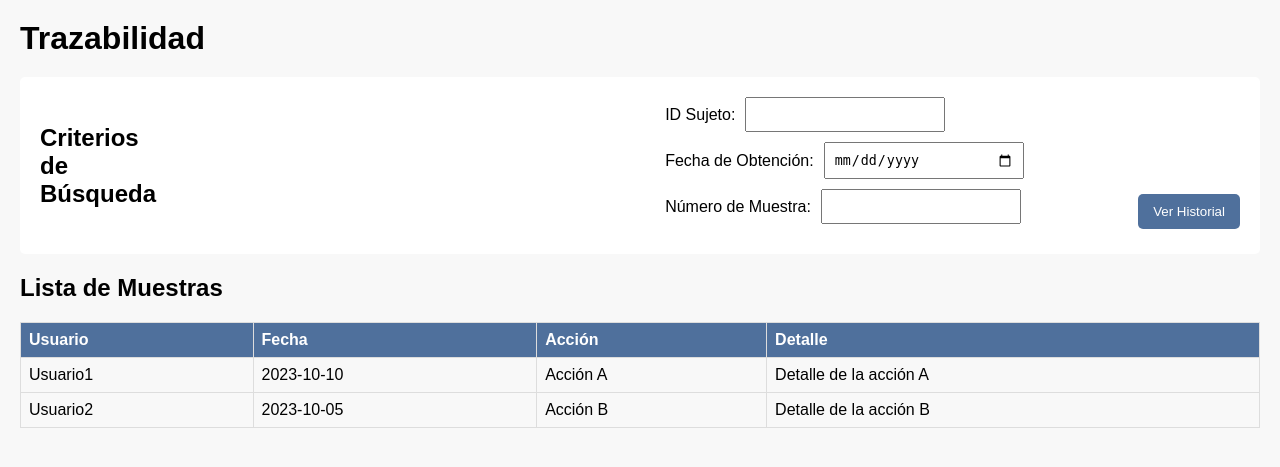
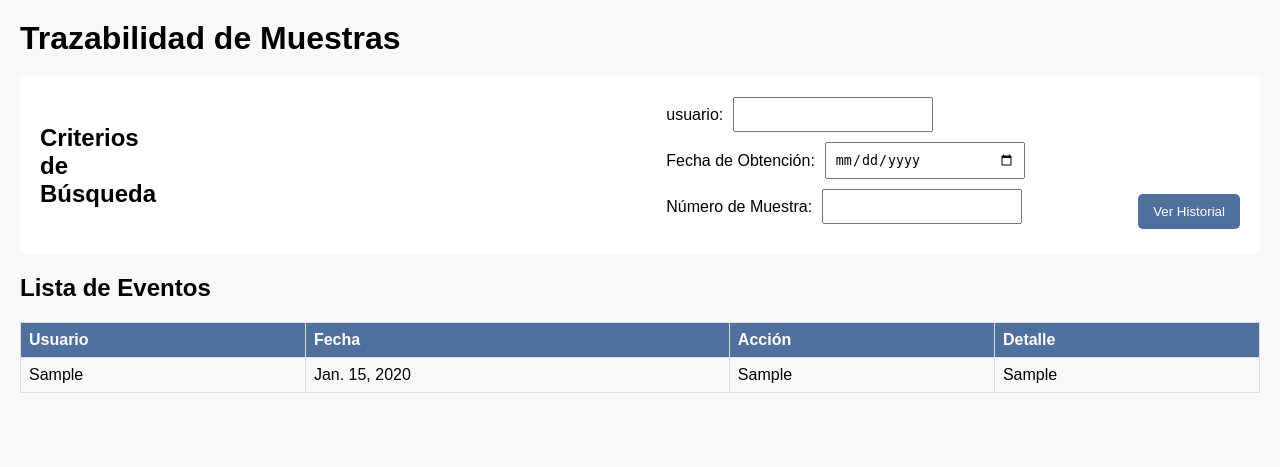
Before and after one commit to sanjaygrr/Biobanco, a Django app: page /trazability/ in a window 1280 px wide. Shown: the part 80-547 px from the top of the page. Run offline with Django 4.2, Linux system fonts and the light colour scheme; tables that the repository leaves empty hold one stand-in row (values such as "Sample post").

Commit message:
feat add trazabilty to delete, create and ship sample

```diff
--- a/Biobanco/biobanco/urls.py
+++ b/Biobanco/biobanco/urls.py
@@ -29,7 +29,7 @@ urlpatterns = [
          views.update_sample, name='update_sample'),
     path('shipments/detail/<int:shipment_id>/',
          views.shipments_detail, name='shipments_detail'),
-    path('check_sample_space_duplicate/', views.check_sample_space_duplicate,
-         name='check_sample_space_duplicate'),
+    #     path('check_sample_space_duplicate/', views.check_sample_space_duplicate,
+    #          name='check_sample_space_duplicate'),
 
 ]
--- a/Biobanco/muestras/models.py
+++ b/Biobanco/muestras/models.py
@@ -109,7 +109,8 @@ class SampleEvent(models.Model):
     event_date = models.DateField()
     action = models.CharField(max_length=15)
     action_information = models.CharField(max_length=100)
-    SAMPLE_id_sample = models.ForeignKey(Sample, on_delete=models.CASCADE)
+    SAMPLE_id_sample = models.ForeignKey(
+        Sample, on_delete=models.SET_NULL, null=True)
 
     def __str__(self):
         return f"Event {self.id_event} on Sample {self.SAMPLE_id_sample.id_sample}"
--- a/Biobanco/muestras/templates/base.html
+++ b/Biobanco/muestras/templates/base.html
@@ -179,7 +179,7 @@
                 <div class="dropdown-content">
                     <a href="/samples_report">Reporte de Muestras</a>
                     <a href="/shipments_report">Reporte de Envíos</a>
-                    <a href="/trazability">Trazabilidad</a>
+                    <a href="/trazability">Trazabilidad de muestras</a>
                 </div>
             </li>
             <li><a href="/" class="logout">Log Out</a></li>
--- a/Biobanco/muestras/templates/trazability.html
+++ b/Biobanco/muestras/templates/trazability.html
@@ -71,14 +71,14 @@
         color: white;
     }
 </style>
-<h1>Trazabilidad</h1>
+<h1>Trazabilidad de Muestras</h1>
 
 <div class="section">
     <div class="filter-box">
         <h2>Criterios de Búsqueda</h2>
-        <form action="/home" method="GET">
+        <form id="search-form">
             <div class="form-group">
-                <label for="subject_id">ID Sujeto:</label>
+                <label for="subject_id">usuario:</label>
                 <input type="text" id="subject_id" name="subject_id">
             </div>
             <div class="form-group">
@@ -89,15 +89,16 @@
                 <label for="sample_number">Número de Muestra:</label>
                 <input type="text" id="sample_number" name="sample_number">
             </div>
-            <button onclick="redirectToHome()">Ver Historial</button>
+            <button type="button" onclick="submitForm()">Ver Historial</button>
         </form>
     </div>
 </div>
 
 <div class="section">
     <div class="samples-list">
-        <h2>Lista de Muestras</h2>
-        <table>
+        <h2>Lista de Eventos</h2>
+        <table id="sample-events-table">
+            <!-- Encabezados de tabla aquí -->
             <thead>
                 <tr>
                     <th>Usuario</th>
@@ -107,36 +108,24 @@
                 </tr>
             </thead>
             <tbody>
-                <!-- Valores de prueba -->
-                <tr>
-                    <td>Usuario1</td>
-                    <td>2023-10-10</td>
-                    <td>Acción A</td>
-                    <td>Detalle de la acción A</td>
-                </tr>
-                <tr>
-                    <td>Usuario2</td>
-                    <td>2023-10-05</td>
-                    <td>Acción B</td>
-                    <td>Detalle de la acción B</td>
-                </tr>
-                <!-- Fin de valores de prueba -->
-
-                {% for sample in samples %}
+                <!-- Datos de muestra de eventos aquí -->
+                {% for sample_event in sample_events %}
                     <tr>
-                        <td>{{ sample.user }}</td>
-                        <td>{{ sample.date }}</td>
-                        <td>{{ sample.action }}</td>
-                        <td>{{ sample.detail }}</td>
+                        <td>{{ sample_event.event_user }}</td>
+                        <td>{{ sample_event.event_date }}</td>
+                        <td>{{ sample_event.action }}</td>
+                        <td>{{ sample_event.action_information }}</td>
                     </tr>
                 {% endfor %}
             </tbody>
         </table>
     </div>
 </div>
+
 <script>
-    function redirectToHome() {
-        window.location.href = "/home";
+    function submitForm() {
+        const form = document.getElementById('search-form');
+        form.submit();
     }
 </script>
 {% endblock %}
--- a/Biobanco/muestras/views.py
+++ b/Biobanco/muestras/views.py
@@ -1,4 +1,4 @@
-from .models import Storage, StorageType, Sample, Location, Shipment
+from .models import Storage, StorageType, Sample, Location, Shipment, SampleEvent
 from django.views.decorators.http import require_http_methods
 from django.contrib.auth.forms import UserCreationForm
 from django.views.decorators.http import require_POST
@@ -14,7 +14,9 @@ from django.http import HttpResponse
 from accounts.models import Account, Role
 from django.contrib import messages
 from django.urls import reverse
+from django.db import transaction
 import json
+from django.utils import timezone
 
 
 def home(request):
@@ -248,48 +250,78 @@ def create_sample(request):
         storage_combination = f"{request.POST.get('freezer_id')}-{request.POST.get('rack_id')}-{request.POST.get('caja_id')}"
         cell_value = int(request.POST.get('cell'))
 
-        existing_location = Location.objects.filter(
-            STORAGE_id_storage_1__storage_name=storage_combination,
-            cell=cell_value
-        ).first()
+        with transaction.atomic():
+            existing_location = Location.objects.filter(
+                STORAGE_id_storage_1__storage_name=storage_combination,
+                cell=cell_value
+            ).first()
 
-        if existing_location:
-            # Si existe una ubicación en el mismo espacio, muestra una alerta de SweetAlert
-            return JsonResponse({'message': 'No se puede crear muestra en el mismo espacio repetida'}, status=400)
+            if existing_location:
+                # Si existe una ubicación en el mismo espacio, muestra una alerta de SweetAlert
+                return JsonResponse({'message': 'No se puede crear muestra en el mismo espacio repetida'}, status=400)
 
-        if shipment_id:
-            sample.SHIPMENT_id_shipment = int(shipment_id)
+            existing_samples_in_location = Sample.objects.filter(
+                location__STORAGE_id_storage_1__storage_name=storage_combination,
+                location__cell=cell_value
+            )
 
-        sample.save()
+            if existing_samples_in_location.exists():
+                # Si existen muestras en la misma ubicación, muestra una alerta de SweetAlert
+                return JsonResponse({'message': 'Ya existe una muestra en esta ubicación'}, status=400)
 
-        # Lógica de Guardado de Ubicaciones
-        for storage_value_key in ['freezer_id', 'rack_id', 'caja_id']:
-            storage_value = request.POST.get(storage_value_key)
-            storage_type, storage_name = storage_value.split('-')
+            if shipment_id:
+                sample.SHIPMENT_id_shipment = int(shipment_id)
 
-            # Buscar el objeto Storage usando el nombre del almacenamiento:
-            storage_obj = Storage.objects.filter(
-                storage_name=storage_name).first()
-            if storage_obj:
-                cell_value = int(request.POST.get('cell'))
-                location = Location(
-                    cell=cell_value,
-                    SAMPLE_id_sample_1=sample,
-                    STORAGE_id_storage_1=storage_obj,
-                    STORAGE_TYPE_id_storagetype_id=int(storage_type)
-                )
-                location.save()
-                print(
-                    f"Ubicación para {storage_obj.storage_name} guardada con éxito.")
+            sample.save()
+
+            # Lógica para crear un registro en SampleEvent
+            event_user = request.user.username  # Obtener el nombre del usuario actual
+            action = "Registrar muestra"  # Acción por defecto
+            # Detalle
+            action_information = f"ID de la muestra: {sample.id_sample}"
+
+            sample_event = SampleEvent(
+                event_user=event_user,
+                event_date=date_sample,  # Puedes usar la fecha de la muestra o la fecha actual
+                action=action,
+                action_information=action_information,
+                SAMPLE_id_sample=sample
+            )
+            sample_event.save()
+
+            # Lógica de Guardado de Ubicaciones
+            for storage_value_key in ['freezer_id', 'rack_id', 'caja_id']:
+                storage_value = request.POST.get(storage_value_key)
+                storage_type, storage_name = storage_value.split('-')
+
+                # Buscar el objeto Storage usando el nombre del almacenamiento:
+                storage_obj = Storage.objects.filter(
+                    storage_name=storage_name).first()
+                if storage_obj:
+                    cell_value = int(request.POST.get('cell'))
+                    location = Location(
+                        cell=cell_value,
+                        SAMPLE_id_sample_1=sample,
+                        STORAGE_id_storage_1=storage_obj,
+                        STORAGE_TYPE_id_storagetype_id=int(storage_type)
+                    )
+                    location.save()
+                    if location.id_location:
+                        print(
+                            f"Ubicación para {storage_obj.storage_name} guardada con éxito.")
+                    else:
+                        print(
+                            f"Error al guardar la ubicación para {storage_obj.storage_name}.")
+                        return JsonResponse({'message': 'Error al guardar la ubicación'}, status=400)
+                else:
+                    print(
+                        f"Objeto Storage no encontrado para id: {storage_value}.")
+
+            action = request.POST.get('action')
+            if action == "add_another":
+                return redirect('create_sample')
             else:
-                print(
-                    f"Objeto Storage no encontrado para id: {storage_value}.")
-
-        action = request.POST.get('action')
-        if action == "add_another":
-            return redirect('create_sample')
-        else:
-            return redirect('sample_list')
+                return redirect('sample_list')
 
     else:
         storages = Storage.objects.all().order_by('storage_name')
@@ -303,32 +335,43 @@ def create_sample(request):
         return render(request, 'create_sample.html', context)
 
 
-def check_sample_space_duplicate(request):
-    if request.method == 'POST':
-        data = json.loads(request.body)
-        freezer_id = data.get('freezer_id')
-        rack_id = data.get('rack_id')
-        caja_id = data.get('caja_id')
-        cell = data.get('cell')
+# def check_sample_space_duplicate(request):
+#     if request.method == 'POST':
+#         data = json.loads(request.body)
+#         freezer_id = data.get('freezer_id', '')
+#         rack_id = data.get('rack_id', '')
+#         caja_id = data.get('caja_id', '')
+#         cell = data.get('cell')
 
-        # Buscar objetos de Storage para freezer, rack y caja
-        try:
-            freezer = Storage.objects.get(
-                storage_name=freezer_id.split('-')[1])
-            rack = Storage.objects.get(storage_name=rack_id.split('-')[1])
-            caja = Storage.objects.get(storage_name=caja_id.split('-')[1])
-        except Storage.DoesNotExist:
-            return JsonResponse({'error': 'Storage no encontrado'}, status=400)
+#         # Validación básica para asegurarse de que los IDs contienen '-'
+#         if '-' not in freezer_id or '-' not in rack_id or '-' not in caja_id:
+#             return JsonResponse({'error': 'Formato inválido de IDs de almacenamiento'}, status=400)
 
-        # Comprobar si ya existe una muestra en la ubicación específica
-        duplicate_exists = Location.objects.filter(
-            STORAGE_id_storage_1=caja,  # Suponiendo que caja es el nivel más específico
-            cell=cell
-        ).exists()
+#         try:
+#             # Separar el nombre del storage de su ID
+#             freezer_name = freezer_id.split('-')[1]
+#             rack_name = rack_id.split('-')[1]
+#             caja_name = caja_id.split('-')[1]
 
-        return JsonResponse({'is_duplicate': duplicate_exists})
+#             # Buscar objetos de Storage para freezer, rack y caja
+#             freezer = Storage.objects.get(storage_name=freezer_name)
+#             rack = Storage.objects.get(storage_name=rack_name)
+#             caja = Storage.objects.get(storage_name=caja_name)
 
-    return JsonResponse({'error': 'Invalid request'}, status=400)
+#         except Storage.DoesNotExist:
+#             return JsonResponse({'error': 'Storage no encontrado'}, status=400)
+#         except IndexError:
+#             return JsonResponse({'error': 'Error en el formato de IDs de almacenamiento'}, status=400)
+
+#         # Comprobar si ya existe una muestra en la ubicación específica
+#         duplicate_exists = Location.objects.filter(
+#             STORAGE_id_storage_1=caja,  # Suponiendo que caja es el nivel más específico
+#             cell=cell
+#         ).exists()
+
+#         return JsonResponse({'is_duplicate': duplicate_exists})
+
+#     return JsonResponse({'error': 'Invalid request'}, status=400)
 
 
 @csrf_exempt
@@ -433,23 +476,71 @@ def update_sample(request, sample_id):
 
 @csrf_exempt
 @require_POST
+@transaction.atomic
 def delete_sample(request, sample_id):
     try:
+        print(
+            f"Iniciando proceso de eliminación para la muestra con ID {sample_id}.")
         sample = Sample.objects.get(pk=sample_id)
+        print(f"Muestra encontrada: {sample}")
+
+        # Crear y guardar el SampleEvent antes de eliminar la muestra
+        sample_event = SampleEvent(
+            event_user=request.user.username,
+            event_date=timezone.now(),
+            action="Eliminar muestra",
+            action_information=f"Muestra con ID {sample_id} eliminada",
+            SAMPLE_id_sample=sample
+        )
+        sample_event.save()
+        print(f"SampleEvent creado con éxito: {sample_event.id_event}")
+
         sample.delete()
+        print(f"Muestra eliminada con éxito.")
+
         return JsonResponse({'status': 'success', 'message': 'Sample deleted successfully.'})
-    except Sample.DoesNotExist:
+
+    except Sample.DoesNotExist as e:
+        print(f"Error: la muestra con ID {sample_id} no existe. {e}")
         return JsonResponse({'status': 'error', 'message': 'Sample not found.'}, status=404)
+    except Exception as e:
+        print(
+            f"Error inesperado al eliminar la muestra con ID {sample_id}: {e}")
+        return JsonResponse({'error_messages': [str(e)]}, status=500)
 
 
 def trazability(request):
-    return render(request, 'trazability.html')
+    # Recupera los parámetros de búsqueda de request.GET
+    subject_id = request.GET.get('subject_id')
+    sample_date = request.GET.get('sample_date')
+    sample_number = request.GET.get('sample_number')
+
+    # Filtra los objetos SampleEvent en función de los parámetros de búsqueda
+    sample_events = SampleEvent.objects.all()
+
+    if subject_id:
+        if len(subject_id) == 1:
+            sample_events = sample_events.filter(event_user=subject_id)
+        else:
+            sample_events = sample_events.filter(
+                event_user__contains=subject_id)
+
+    if sample_date:
+        sample_events = sample_events.filter(event_date=sample_date)
+
+    if sample_number:
+        sample_events = sample_events.filter(
+            action_information__icontains=sample_number)
+
+    # Pasa los objetos filtrados al contexto de la plantilla
+    context = {'sample_events': sample_events}
+    return render(request, 'trazability.html', context)
 
 
 @require_http_methods(["GET", "POST"])
 def shipments(request):
     if request.method == 'POST':
-        # Aquí puedes añadir más validaciones si es necesario
+        # Recolección de datos del formulario
         date_shipment = request.POST.get('date_shipment')
         laboratory = request.POST.get('laboratory')
         analysis = request.POST.get('analysis')
@@ -462,10 +553,26 @@ def shipments(request):
         )
         shipment.save()
 
-        # Redirige a la vista de selección de muestras
-        return redirect('shipments_select')  # Usa el nombre de la ruta
+        # Obtener la última muestra guardada
+        # Asumiendo que 'id_sample' es la clave principal
+        last_sample = Sample.objects.latest('id_sample')
 
-    # Si es un GET, simplemente renderiza la página con el formulario
+        # Crear y guardar el SampleEvent
+        sample_event = SampleEvent(
+            # Asumiendo que quieres registrar el usuario que realiza la acción
+            event_user=request.user.username,
+            event_date=timezone.now(),  # Fecha actual
+            action="Crear envío",  # Acción realizada
+            action_information=f"Envío creado a laboratorio {shipment.laboratory}",
+            SAMPLE_id_sample=last_sample
+        )
+        sample_event.save()
+
+        # Redirigir a la vista de selección de muestras
+        # Asegúrate de que 'shipments_select' es el nombre correcto de la ruta
+        return redirect('shipments_select')
+
+    # Si es un GET, renderiza la página con el formulario
     return render(request, 'shipments.html')
 
 
```
